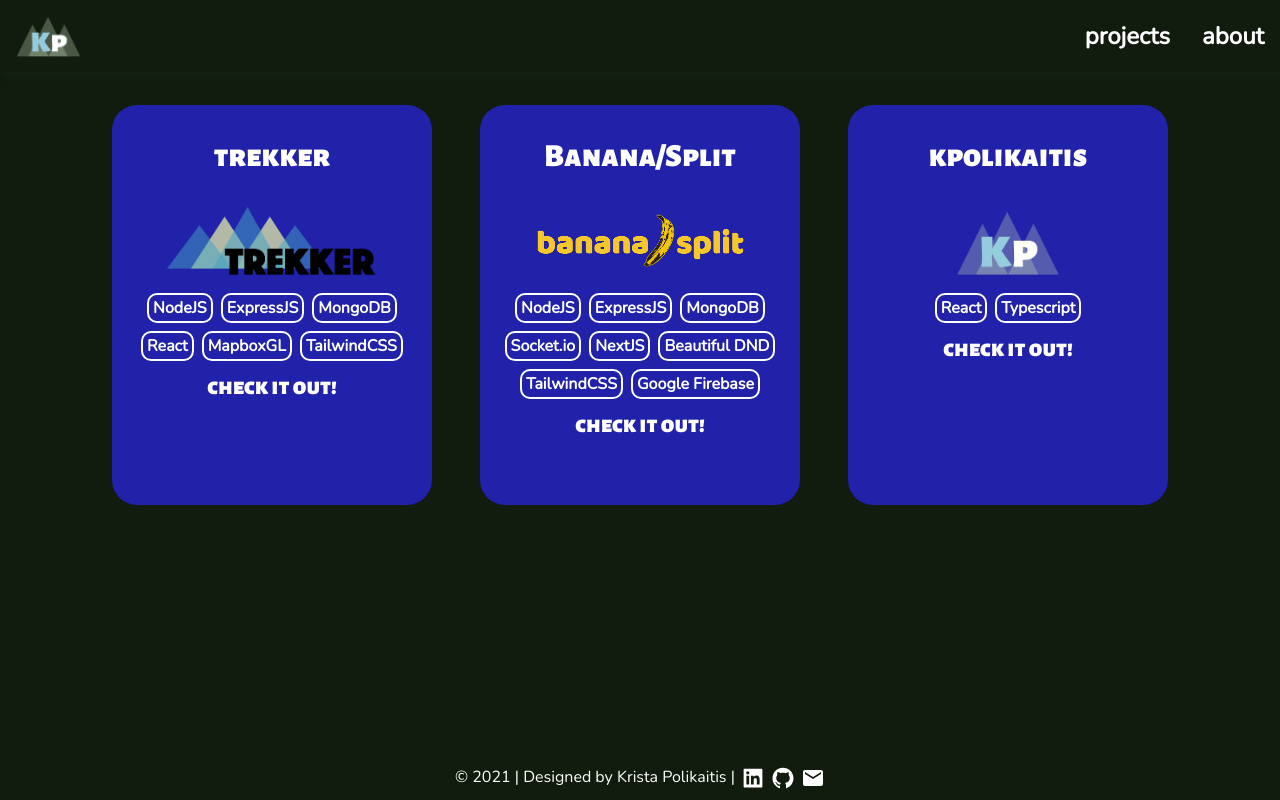
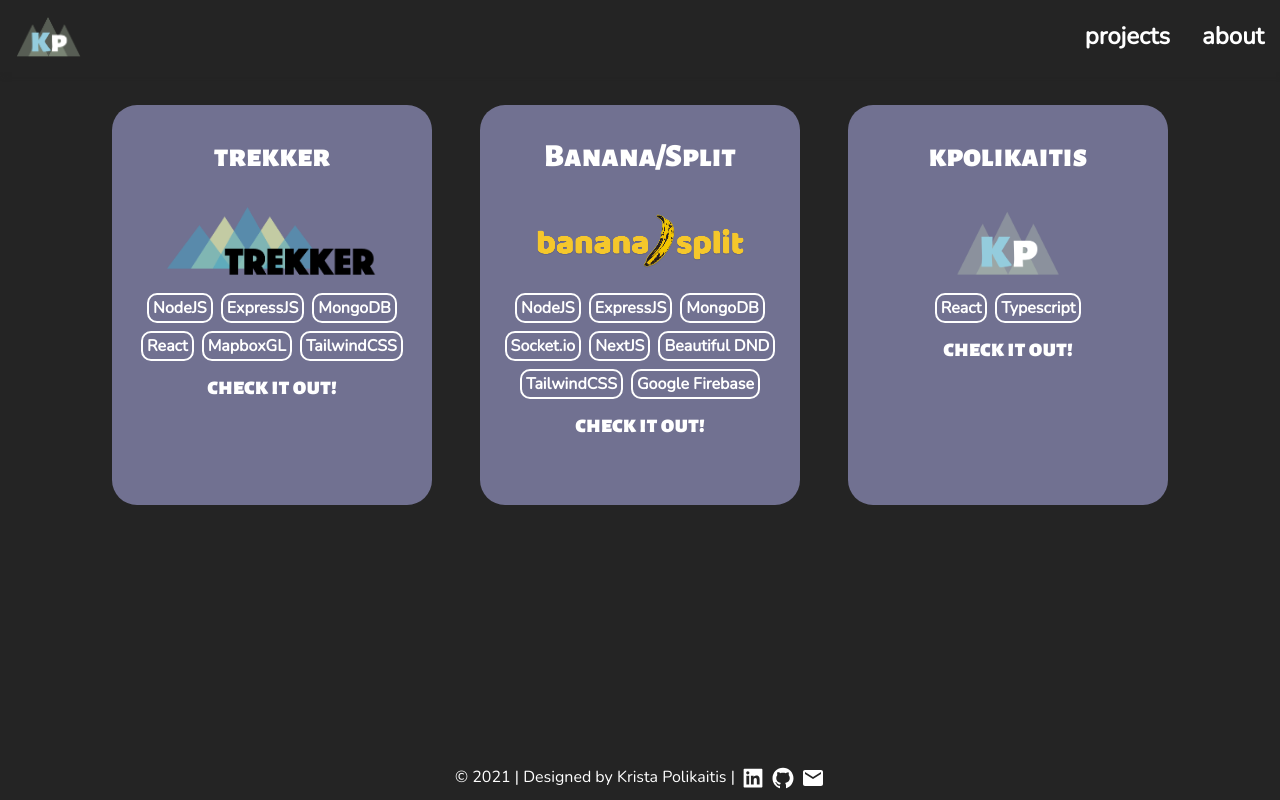
Before and after one commit to krista-p/portfolio, a React (Create React App) app: page /projects in a window 1280 px wide. Built offline with nearby package versions, Linux system fonts and the light colour scheme.

Commit message:
dark mode

```diff
--- a/src/App.css
+++ b/src/App.css
@@ -20,7 +20,7 @@ body {
   font-family: 'Alegreya Sans SC', sans-serif;
   font-size: 90px;
   font-weight: 900;
-  text-shadow: 4px 4px 4px rgba(148, 204, 221, 0.571)
+  text-shadow: #71719162
 }
 
 .title {
@@ -34,7 +34,7 @@ body {
   height: 200px;
   border-radius: 50%;
   background-color: white;
-  box-shadow: 3px 5px 5px rgba(35, 53, 30, 0.233);
+  box-shadow: 3px 5px 5px rgba(36, 36, 36, 0.233);
   position: fixed;
   bottom: 60px;
   right: 45px;
@@ -50,7 +50,7 @@ body {
 .detail-page {
   height: 100vh;
   width: 100%;
-  background-color: rgb(17, 28, 14);
+  background-color: rgb(36, 36, 36);
   overflow: auto;
 }
 
--- a/src/components/AboutPage.css
+++ b/src/components/AboutPage.css
@@ -19,7 +19,7 @@
   font-size: 18px;
   font-weight: 600;
   width: 75%;
-  color: #2121a9;
+  color: #717191;
 }
 
 
@@ -40,7 +40,7 @@ li {
 }
 
 li:hover {
-  background-color: #2121a9;
+  background-color: #717191;
 }
 
 .icons {
@@ -65,12 +65,12 @@ li:hover {
   font-family: 'Alegreya Sans SC', sans-serif;
   font-size: 50px;
   color: white;
-  text-shadow: 2px 2px 2px rgba(148, 204, 221, 0.589)
+  text-shadow: #71719162
 }
 
 .about-me {
   max-width: 90%;
-  border: #2121a9 8px solid;
+  border: #717191 8px solid;
   border-radius: 24px;
 }
 
--- a/src/components/Footer.css
+++ b/src/components/Footer.css
@@ -12,7 +12,7 @@ footer {
   width: 100vw;
   height: auto;
   bottom: 0;
-  background-color: rgb(17, 28, 14);
+  background-color: rgb(36, 36, 36);
 }
 
 .icon {
--- a/src/components/Navbar.css
+++ b/src/components/Navbar.css
@@ -1,9 +1,9 @@
 .navbar {
   height: 72px;
   width: 100vw;
-  background-color: rgb(17, 28, 14);
+  background-color: rgb(36, 36, 36);
   align-items: center;
-  box-shadow: 3px 5px 5px rgba(35, 53, 30, 0.233);
+  box-shadow: 3px 5px 5px rgba(36, 36, 36, 0.249);
 }
 
 .logo {
--- a/src/components/ProjectPage/ProjectContainer.css
+++ b/src/components/ProjectPage/ProjectContainer.css
@@ -1,7 +1,7 @@
 .project-container {
   width: 20rem;
   height: 25rem;
-  background-color: #2121a9;
+  background-color: #717191;
   border-radius: 25px;
   margin: 24px;
   display: flex;
@@ -12,7 +12,7 @@
 
 .project-container:hover {
   background-color: #308c6c;
-  box-shadow: 4px 4px 4px rgba(0, 0, 0, 0.158);
+  box-shadow: rgba(36, 36, 36, 0.139);
 }
 
 .project-title {
@@ -58,7 +58,7 @@
 }
 
 .project-link-title:hover {
-  text-shadow: 4px 4px 4px #2121a9;
+  text-shadow: 4px 4px 4px #717191;
 }
 
 @media only screen and (max-width: 950px) {
```
